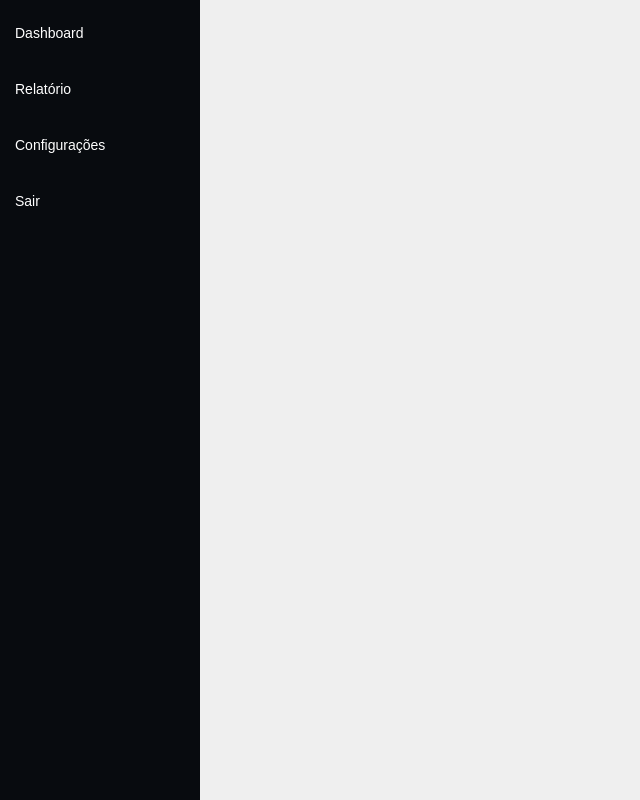
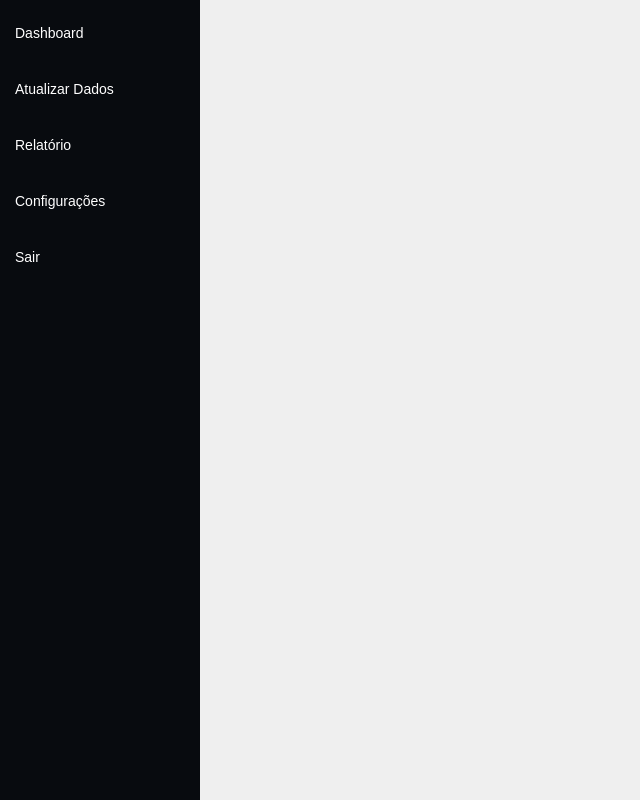
Before and after one commit to larissasouz/Tecsus-Front, a React (Vite) app: page /home in a window 1280 px wide. Shown: the whole page, without its empty margins (0-640 px from the left). Built offline with nearby package versions, Linux system fonts and the light colour scheme.

Commit message:
feat  - BT-72 - Inserindo rotas no sidebar, incluindo novo menu e corrigindo titulo para "B1nary Devs"

```diff
--- a/package.json
+++ b/package.json
@@ -16,7 +16,7 @@
     "react": "^18.2.0",
     "react-dom": "^18.2.0",
     "react-icons": "^5.0.1",
-    "react-router-dom": "^6.22.3",
+    "react-router-dom": "^6.23.1",
     "react-toastify": "^10.0.5"
   },
   "devDependencies": {
--- a/src/App.jsx
+++ b/src/App.jsx
@@ -1,13 +1,17 @@
-import { BrowserRouter } from 'react-router-dom'
-import RoutesApp from './routes/index.jsx'
+import React, { useEffect } from 'react';
+import { BrowserRouter } from 'react-router-dom';
+import RoutesApp from './routes/index.jsx';
 import { ToastContainer } from 'react-toastify';
 import 'react-toastify/dist/ReactToastify.css';
 
 function App() {
+  useEffect(() => {
+    document.title = "B1nary Devs";
+  }, []);
   return (
     <BrowserRouter>
-        <ToastContainer autoClose={3000}/>
-        <RoutesApp/>
+      <ToastContainer autoClose={3000}/>
+      <RoutesApp/>
     </BrowserRouter>
   );
 }
--- a/src/components/sidebar/sidebar.jsx
+++ b/src/components/sidebar/sidebar.jsx
@@ -1,8 +1,10 @@
 import React, { useState } from 'react';
+import { useNavigate } from 'react-router-dom';
 import './sidebar.css';
 
 const Sidebar = () => {
   const [hoveredItem, setHoveredItem] = useState(null);
+  const navigate = useNavigate();
 
   const handleMouseEnter = (item) => {
     setHoveredItem(item);
@@ -12,8 +14,8 @@ const Sidebar = () => {
     setHoveredItem(null);
   };
 
-  const handleItemClick = (item) => {
-    console.log(`Redirecionando para ${item}`);
+  const handleItemClick = (path) => {
+    navigate(path);
   };
 
   return (
@@ -21,7 +23,7 @@ const Sidebar = () => {
       <div className="sidebar">
         <ul>
           <li
-            onClick={() => handleItemClick('dashboard')}
+            onClick={() => handleItemClick('/dashboardAgua')}
             onMouseEnter={() => handleMouseEnter('dashboard')}
             onMouseLeave={handleMouseLeave}
             className={hoveredItem === 'dashboard' ? 'menu-item active' : 'menu-item'}
@@ -29,7 +31,15 @@ const Sidebar = () => {
             Dashboard
           </li>
           <li
-            onClick={() => handleItemClick('relatorio')}
+            onClick={() => handleItemClick('/updateDados')}
+            onMouseEnter={() => handleMouseEnter('update')}
+            onMouseLeave={handleMouseLeave}
+            className={hoveredItem === 'update' ? 'menu-item active' : 'menu-item'}
+          >
+            Atualizar Dados
+          </li>
+          <li
+            onClick={() => handleItemClick('/relatorio')}
             onMouseEnter={() => handleMouseEnter('relatorio')}
             onMouseLeave={handleMouseLeave}
             className={hoveredItem === 'relatorio' ? 'menu-item active' : 'menu-item'}
@@ -37,7 +47,7 @@ const Sidebar = () => {
             Relatório
           </li>
           <li
-            onClick={() => handleItemClick('configuracoes')}
+            onClick={() => handleItemClick('/configuracoes')}
             onMouseEnter={() => handleMouseEnter('configuracoes')}
             onMouseLeave={handleMouseLeave}
             className={hoveredItem === 'configuracoes' ? 'menu-item active' : 'menu-item'}
@@ -45,7 +55,7 @@ const Sidebar = () => {
             Configurações
           </li>
           <li
-            onClick={() => handleItemClick('sair')}
+            onClick={() => handleItemClick('/sair')}
             onMouseEnter={() => handleMouseEnter('sair')}
             onMouseLeave={handleMouseLeave}
             className={hoveredItem === 'sair' ? 'menu-item active' : 'menu-item'}
```
Also changed, not shown: 1 other file (tests, documents, lock files or other folders).
